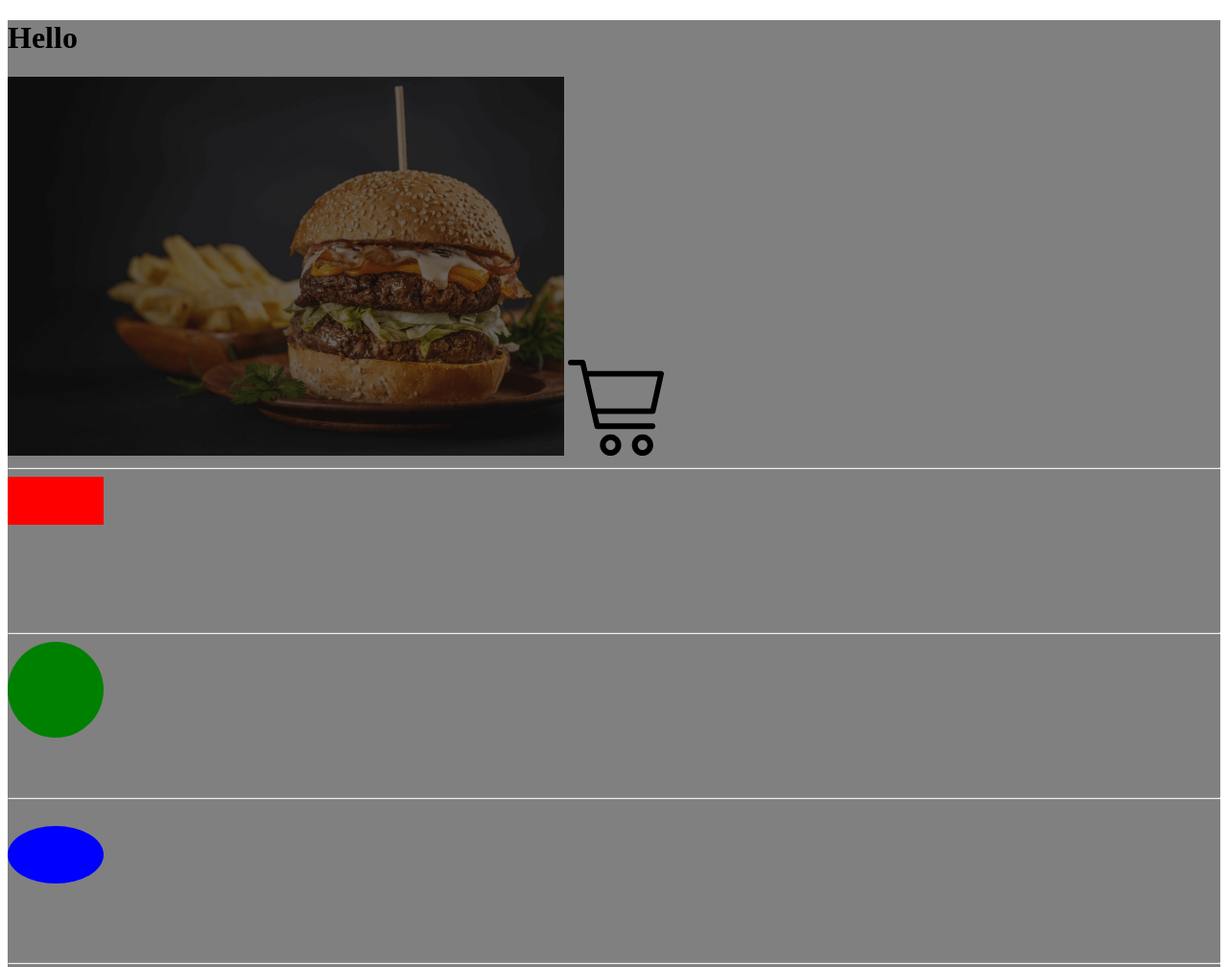
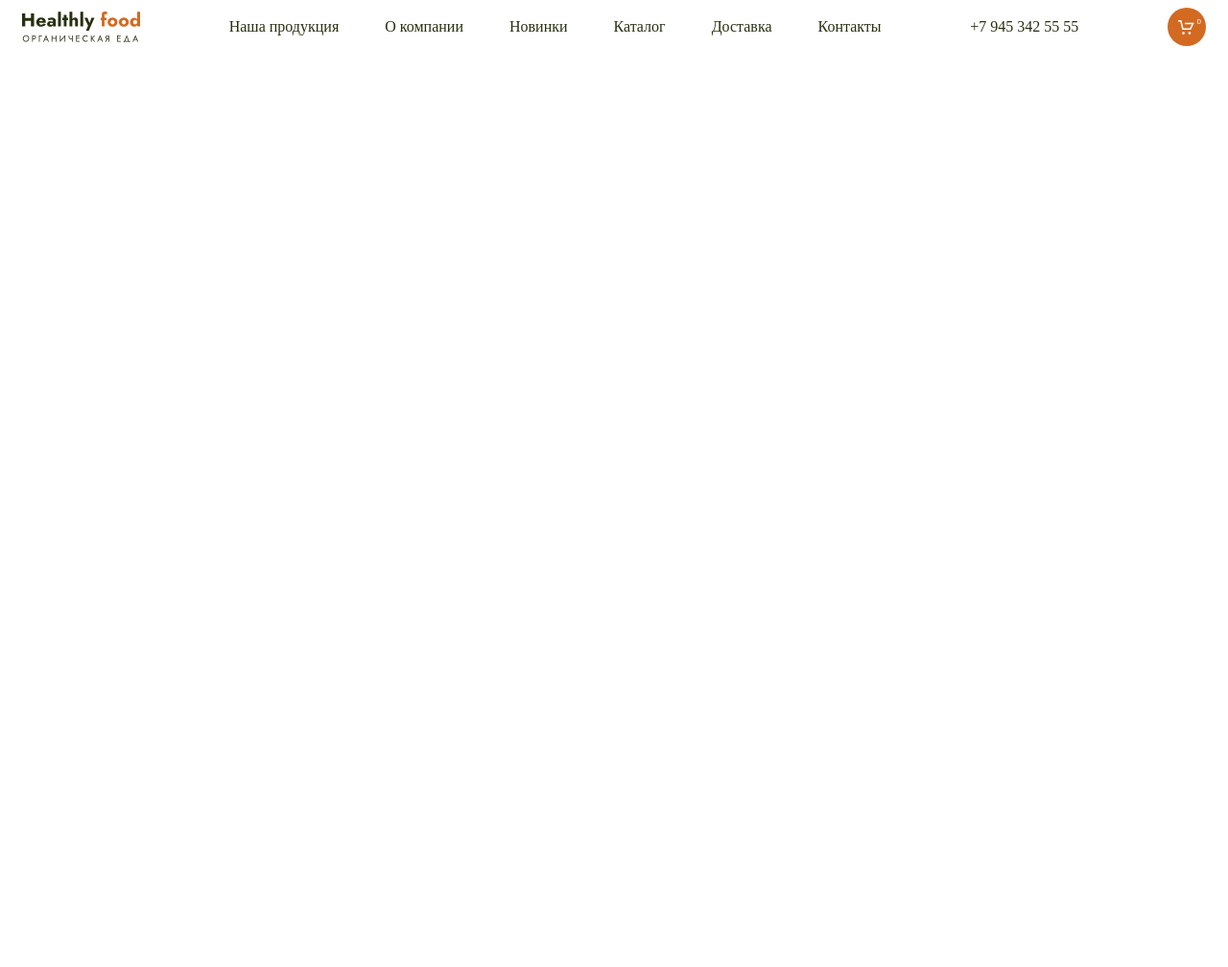
Before and after one commit to E1ena1/Module02-Shop, a website built with webpack: page src/index.html in a window 1280 px wide. Shown: the top 1008 px of the page at 96% size. After the commit the page ends 800 px from the top, so only its background shows below. Built offline with nearby package versions, Linux system fonts and the light colour scheme.

Commit message:
added header

```diff
--- a/src/index.html
+++ b/src/index.html
@@ -1,42 +1,42 @@
 <!DOCTYPE html>
-<html lang="en">
+<html lang="ru">
 <head>
     <meta charset="UTF-8">
     <meta http-equiv="X-UA-Compatible" content="IE=edge">
     <meta name="viewport" content="width=device-width, initial-scale=1.0">
-    <title>Document</title>
+    <title>Здоровое Питание</title>
 </head>
 <body>
-    <div class="box">
-    <h1 class="box-title">Hello</h1>
-    <img class="box-img" src="./images/promo-right.png" alt="">
-    <svg class="box-svg" height="100" viewBox="0 0 18 18" xmlns="http://www.w3.org/2000/svg"><path fill-rule="evenodd" clip-rule="evenodd" d="M17.4808 2.10814C17.6385 2.10814 17.7877 2.1809 17.8862 2.30591C17.9848 2.43094 18.022 2.59463 17.9873 2.75085L16.4297 9.77787C16.3764 10.0183 16.166 10.1892 15.9231 10.1892H5.49889L5.89826 11.946H15.8884C16.1752 11.946 16.4077 12.1819 16.4077 12.473C16.4077 12.764 16.1752 13 15.8884 13H5.48518C5.24341 13 5.0336 12.8306 4.97925 12.5915L2.35617 1.05407H0.519222C0.232488 1.05407 0 0.818129 0 0.527054C0 0.235979 0.232488 0 0.519222 0H2.76922C3.01099 0 3.22077 0.169392 3.27515 0.408511L3.66159 2.10814H17.4808ZM5.25923 9.13513H15.5077L16.8317 3.16218H3.90125L5.25923 9.13513Z"/>
-        <path fill-rule="evenodd" clip-rule="evenodd" d="M6 16C6 14.8972 6.89722 14 8 14C9.10282 14 10 14.8972 10 16C10 17.1028 9.10278 18 8 18C6.89718 18 6 17.1028 6 16ZM7.09093 16C7.09093 16.5013 7.49873 16.9091 8 16.9091C8.50127 16.9091 8.90907 16.5013 8.90907 16C8.90907 15.4987 8.50127 15.0909 8 15.0909C7.49873 15.0909 7.09093 15.4987 7.09093 16Z"/>
-        <path fill-rule="evenodd" clip-rule="evenodd" d="M12 16C12 14.8972 12.8972 14 14 14C15.1028 14 16 14.8972 16 16C16 17.1028 15.1028 18 14 18C12.8972 18 12 17.1028 12 16ZM13.0909 16C13.0909 16.5013 13.4987 16.9091 14 16.9091C14.5013 16.9091 14.9091 16.5013 14.9091 16C14.9091 15.4988 14.5013 15.091 14 15.091C13.4987 15.091 13.0909 15.4988 13.0909 16Z"/></svg>
-    <hr>
-    <svg>
-        <rect width="100" height="50" fill="red"></rect>
-    </svg>
-    <hr>
-    <svg>
-        <circle cx="50" cy="50" r="50" fill="green"></circle>
-    </svg>
-    <hr>
-    <svg>
-        <ellipse cx="50" cy="50" rx="50" ry="30" fill="blue"></ellipse>
-    </svg>
-    <hr>
-    <svg width="200" height="200">
-        <polygon points="0,0 100,100 0,200"></polygon>
-    </svg>
-    <hr>
-    <svg>
-        <line x1="220" y1="10" x2="20" y2="130" stroke-width="5" stroke="green"></line>
-    </svg>
-    <hr>
-    <svg>
-        <polyline points="5,135 30,5 55,135 80,5" stroke="green" fill="none"></polyline>
-    </svg>
-    </div>
+   <div class="main">
+       <header class="header">
+           <a href="" class="logo"></a>
+           <nav>
+               <ul class="header__nav">
+                   <li class="header__item">
+                       <a href="" class="header__link">Наша продукция</a>
+                   </li>
+                   <li class="header__item">
+                    <a href="" class="header__link">О компании</a>
+                </li>
+                <li class="header__item">
+                    <a href="" class="header__link">Новинки</a>
+                </li>
+                <li class="header__item">
+                    <a href="" class="header__link"> Каталог</a>
+                </li>
+                <li class="header__item">
+                    <a href="" class="header__link">Доставка</a>
+                </li>
+                <li class="header__item">
+                    <a href="" class="header__link">Контакты</a>
+                </li>
+               </ul>
+           </nav>
+           <a href="tel:+79453425555" class="header__tel">+7 945 342 55 55</a>
+           <button class="header__cart">
+               <span class="header__counter">0</span>
+           </button>
+       </header>
+   </div>
 </body>
 </html>
--- a/src/styles/main.scss
+++ b/src/styles/main.scss
@@ -1,14 +1,63 @@
-$bg: grey;
-
-.box {
-    background-color: $bg;
-    &__title {
-        color: #f00;
+$text: #27300f;
+$orange:#d26a22;
+$white: #fff;
+.header {
+    max-width: 1440px;
+    margin: 0 auto;
+    padding-left: 15px;
+    padding-right: 15px;
+    display: flex;
+    justify-content: space-between;
+    align-items: center;
+    &__nav {
+        display: flex;
+        list-style-type: none;
+        margin: 0;
+        padding-left: 0;
+        gap: 48px;
     }
-    &__img {
-        max-width: 200px;
+    &__link {
+        font-size: 16px;
+        color:$text;
+        text-decoration: none;
+        &:hover {
+            color: $orange;
+        }
     }
-    &__svg {
-        fill: #f00;
+    &__tel {
+        font-size: 16px;
+        color:$text;
+        text-decoration: none;
+        &:hover {
+            color: $orange;
+        }
+    }
+    &__cart {
+        display: block;
+        width: 40px;
+        height: 40px;
+        border-radius: 100%;
+        border: none;
+        background-color: $orange;
+        background-image: url(../images/cart.svg);
+        background-repeat: no-repeat;
+        background-position: center center;
+        background-size: 17px 15px;
+        position: relative;
+    }
+    &__counter {
+        font-size: 8px;
+        color: $white;
+        position: absolute;
+        top: 10px;
+        right: 5px;
     }
 }
+.logo {
+    display: block;
+    background-image: url(../images/logo.svg);
+    background-repeat: no-repeat;
+    background-size: cover;
+    width: 123px;
+    height: 32px;
+}
```
Also changed, not shown: dist/images/27f65ad777e4d0fe8956.png (deleted), dist/images/a26b5d690c09431e9ad2.svg (added), dist/images/c5f5dfd3049ef469bdb6.svg (added), dist/index.html, dist/styles/main.css, src/images/cart-menu.svg (deleted), src/images/cart.svg (added), src/images/logo.svg (added), src/images/promo-right.png (deleted).
